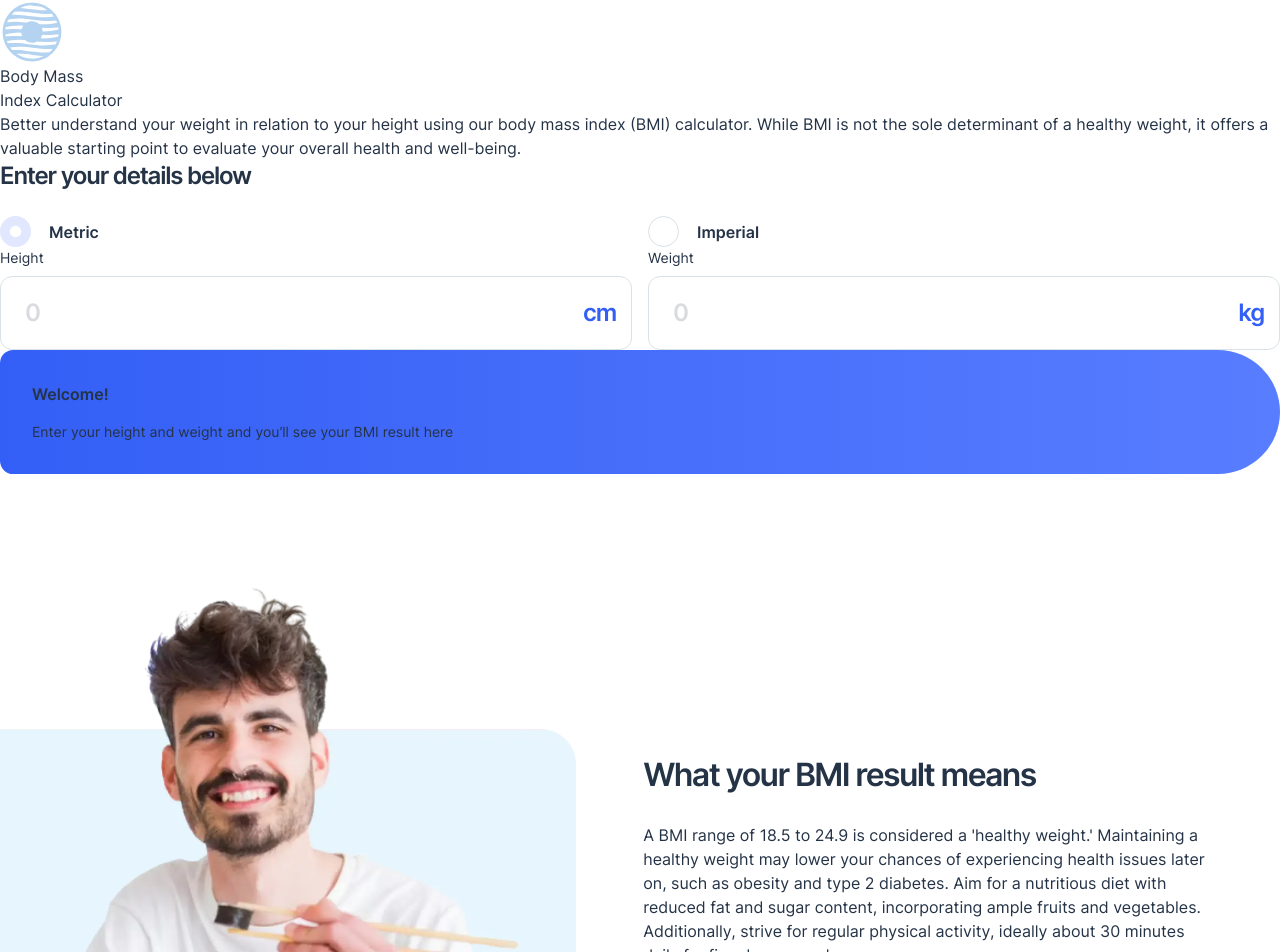
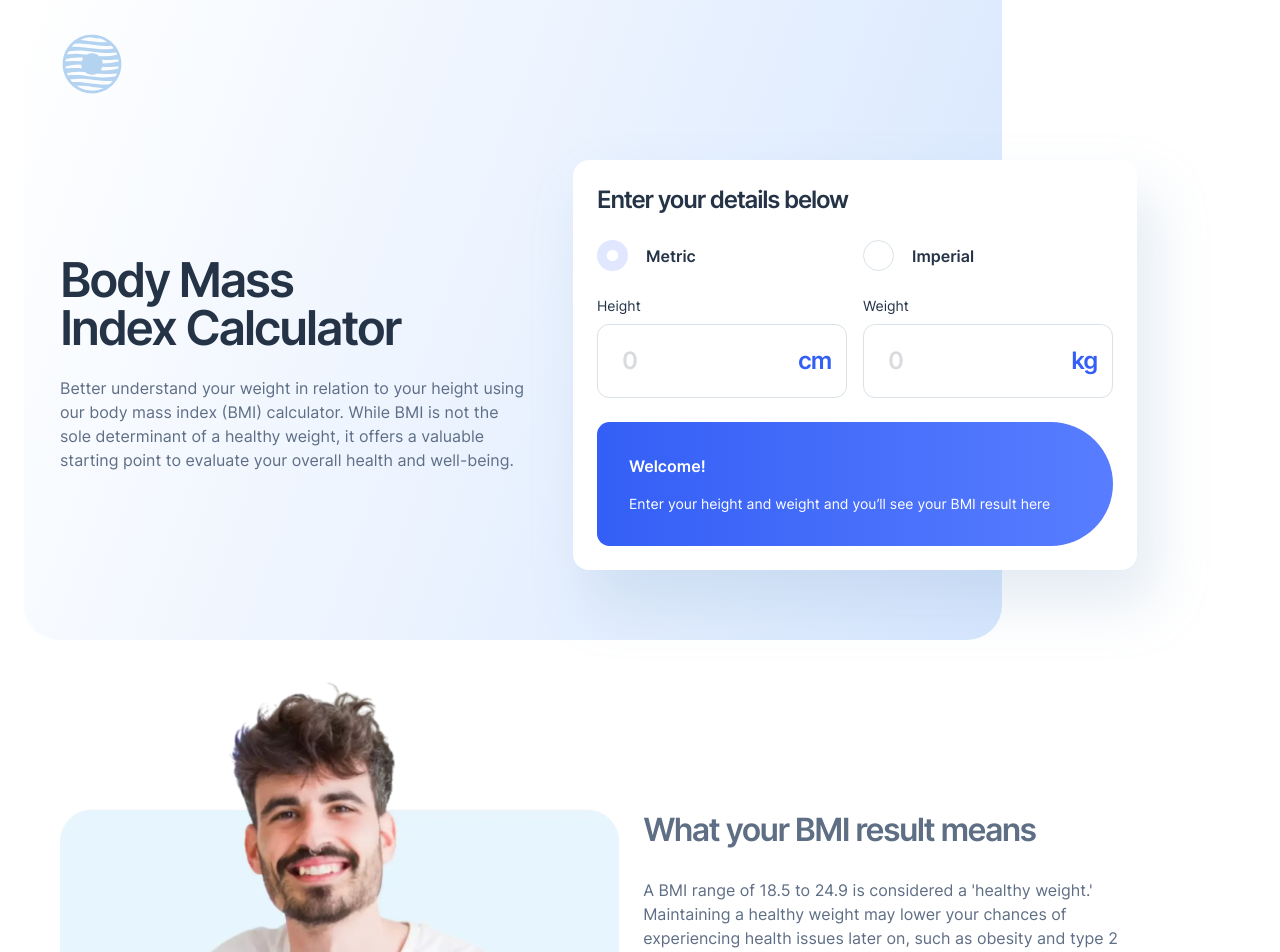
Before and after one commit to solvman/bmi-calculator, a React (Vite) app: page / in a window 1280 px wide. Shown: the top 952 px of the page. Built offline with nearby package versions, Linux system fonts and the light colour scheme.

Commit message:
Added lg screen

```diff
--- a/src/App.tsx
+++ b/src/App.tsx
@@ -5,7 +5,7 @@ import Limitations from "./components/Limitations";
 
 function App() {
   return (
-    <main className="text-gunmetal">
+    <main className="text-dark-electric-blue">
       <Hero />
       <Result />
       <Tips />
--- a/src/components/Hero/Hero.tsx
+++ b/src/components/Hero/Hero.tsx
@@ -3,20 +3,29 @@ import Calculator from "./components/Calculator";
 
 const Hero = () => {
   return (
-    <section className="">
-      <div className="">
-        <img className="" src={logo} alt="" aria-hidden />
-        <h1 className="">
+    <section className="relative px-6 pt-8 before:absolute before:left-0 before:top-0 before:-z-10 before:h-[640px] before:w-full before:rounded-b-[35px] before:bg-hero sm:px-10 lg:before:left-6 lg:before:w-[978px]">
+      <div className="mx-auto flex max-w-[1160px] flex-col gap-10">
+        <img
+          className="mx-auto w-10 lg:mx-0 lg:w-16"
+          src={logo}
+          alt="Logo"
+          aria-hidden
+        />
+        <div className="mt-6 flex flex-col gap-12 lg:flex-row">
+          <div className="text-center lg:text-left">
+            <h1 className="text-5xl font-semibold tracking-tight-xl text-gunmetal lg:mt-24">
               Body Mass <br /> Index Calculator
             </h1>
-        <p className="">
+            <p className="mt-6 lg:max-w-[465px]">
               Better understand your weight in relation to your height using our
               body mass index (BMI) calculator. While BMI is not the sole
-          determinant of a healthy weight, it offers a valuable starting point
-          to evaluate your overall health and well-being.
+              determinant of a healthy weight, it offers a valuable starting
+              point to evaluate your overall health and well-being.
             </p>
           </div>
           <Calculator />
+        </div>
+      </div>
     </section>
   );
 };
--- a/src/components/Hero/components/Calculator/Calculator.tsx
+++ b/src/components/Hero/components/Calculator/Calculator.tsx
@@ -10,7 +10,7 @@ function Calculator() {
   const [value, setValue] = useState<System>("metric");
 
   return (
-    <article className="">
+    <article className="flex w-full flex-col gap-y-6 rounded-2xl bg-white p-6 text-gunmetal shadow-card lg:max-w-[564px]">
       <fieldset className="border-red flex flex-col gap-6">
         <legend className="mb-6 text-2xl font-semibold tracking-tighter">
           Enter your details below
--- a/src/components/Hero/components/Calculator/components/Outcomes/Outcomes.tsx
+++ b/src/components/Hero/components/Calculator/components/Outcomes/Outcomes.tsx
@@ -10,7 +10,7 @@ interface OutcomesProps {
 
 export const Outcomes = ({ bmi = 0, height, system }: OutcomesProps) => {
   return (
-    <section className="text-pure flex flex-col gap-x-4 gap-y-6 rounded-2xl bg-gradient-to-r from-blue to-[#587DFF] p-8 sm:flex-row sm:items-center sm:rounded-l-2xl sm:rounded-r-[75px]">
+    <section className="sm:rounded-outcomes bg-outcomes flex flex-col gap-x-4 gap-y-6 rounded-2xl p-8 text-white sm:flex-row sm:items-center">
       {bmi > 0 ? (
         <ResultBMI bmi={bmi} height={height} system={system} />
       ) : (
--- a/src/components/Result/Result.tsx
+++ b/src/components/Result/Result.tsx
@@ -2,10 +2,10 @@ import image from "../../assets/images/image-man-eating.webp";
 
 const Result = () => {
   return (
-    <section className="pb-16 pt-12 sm:my-24 sm:flex sm:flex-row sm:items-center sm:p-0">
+    <section className="mx-auto max-w-[1160px] pb-16 pt-12 sm:my-24 sm:flex sm:flex-row sm:items-center sm:p-0">
       <div className="sm:w-1/2 sm:self-stretch">
         <img
-          className="h-full sm:relative sm:object-cover md:right-[43px]"
+          className="h-full sm:relative sm:object-cover md:right-[43px] lg:right-0"
           src={image}
           alt="Man eating sushi and smiling"
         />
--- a/tailwind.config.js
+++ b/tailwind.config.js
@@ -20,9 +20,15 @@ export default {
       },
       borderRadius: {
         hero: "0px 0px 35px 35px",
+        outcomes: "16px 80px 80px 16px",
       },
       backgroundImage: {
         hero: "linear-gradient(290deg, #D6E6FE 0%, rgba(214, 252, 254, 0.00) 100%)",
+        outcomes: "linear-gradient(90deg, #345FF6 0%, #587DFF 100%)",
+        tips: "",
+      },
+      letterSpacing: {
+        "tight-xl": "-2.4px",
       },
     },
   },
```
Lines whose indentation alone changed are shown as unchanged.
